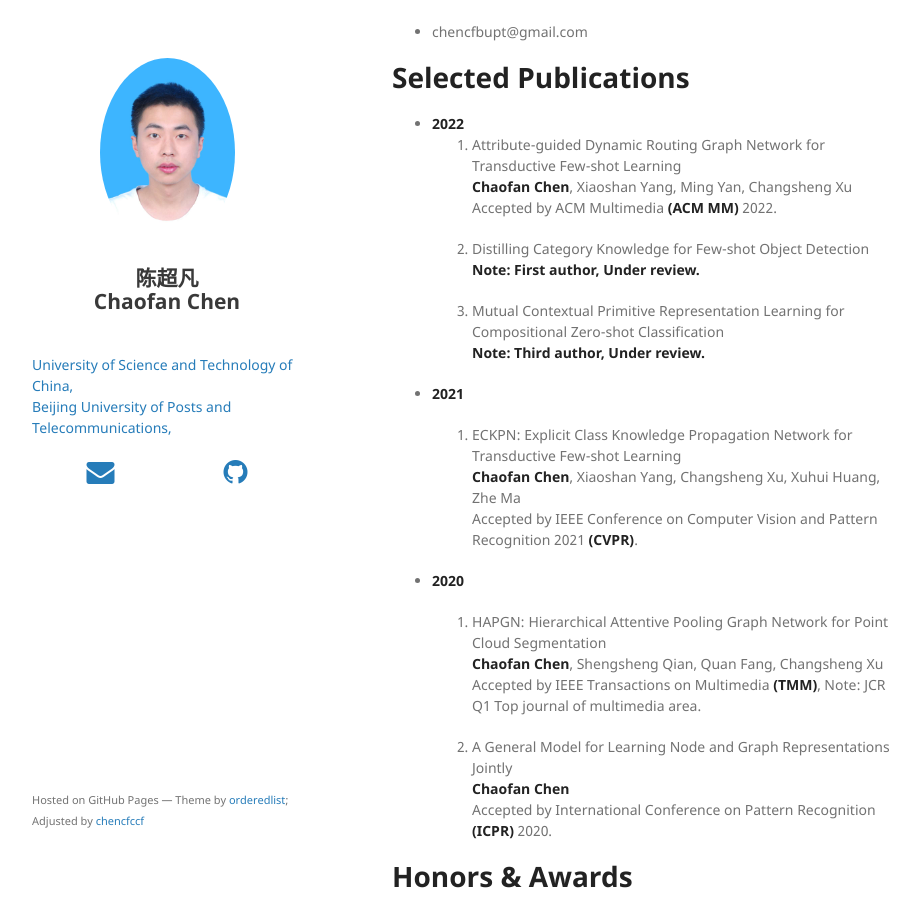
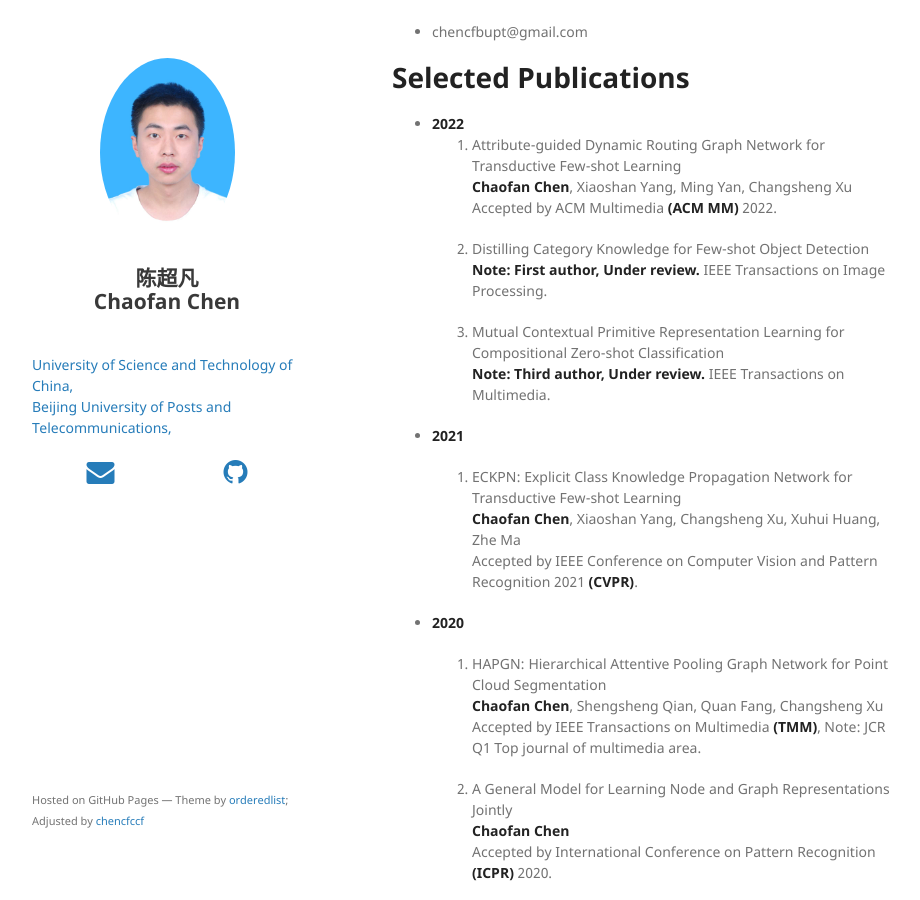
Before and after one commit to chencfccf/chencfccf.github.io, a Jekyll site: the page built from index.md, in a window 1280 px wide and 900 px high, scrolled down 958 px. Shown: the whole window, without its empty margins (178-1098 px from the left). Built offline with Jekyll 4.4.1, drawn with Linux system fonts in a browser that asks for light colours; nearby versions of some CDN libraries; our own code applies the rules of GitHub Pages for plain Markdown files.

Commit message:
Update index.md

```diff
--- a/index.md
+++ b/index.md
@@ -41,10 +41,10 @@ I am a Ph.D candidate at **University of Science and Technology of China (USTC)*
   Accepted by ACM Multimedia **(ACM MM)** 2022.
 
   2. Distilling Category Knowledge for Few-shot Object Detection
-  **Note: First author, Under review.**
+  **Note: First author, Under review.** IEEE Transactions on Image Processing.
 
   3. Mutual Contextual Primitive Representation Learning for Compositional Zero-shot Classification
-  **Note: Third author, Under review.**
+  **Note: Third author, Under review.** IEEE Transactions on Multimedia.
 
 * **2021**
 
```
